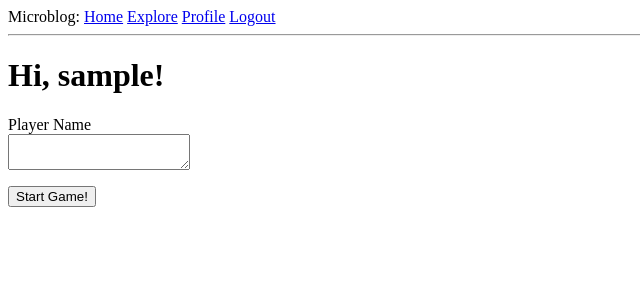
After one commit to scottunderwood/dictionary_game_2018, a Flask app: page /gamepage in a window 1280 px wide. The commit adds this page. Shown: the top 300 px of the page, without its empty margins (0-640 px from the left). Run offline with Flask 2, Linux system fonts and the light colour scheme; the visitor is signed in with stand-in values (Sample User, id 1); data comes from the database, SQL or seed files in the repository; both versions use the stored data as it was after the commit.

Commit message:
added gamepage with start game button and output tied to game logic

```diff
--- a/microblog/app/forms.py
+++ b/microblog/app/forms.py
@@ -1,7 +1,13 @@
 from flask_wtf import FlaskForm
+# imports specific form fields from flask_wtf that are then used below in the creation of forms
 from wtforms import StringField, PasswordField, BooleanField, SubmitField, TextAreaField
+# imports specific form validation tools that are then applied to forms below
 from wtforms.validators import ValidationError, DataRequired, Email, EqualTo, Length
 from app.models import User
+
+# example of a form being created as a copy of the FlaskForm class
+# form fields / buttons are created as variables which have a type,
+# a name, and potentially a validaton rule
 
 
 class LoginForm(FlaskForm):
@@ -15,7 +21,8 @@ class RegistrationForm(FlaskForm):
     username = StringField('Username', validators=[DataRequired()])
     email = StringField('Email', validators=[DataRequired(), Email()])
     password = PasswordField('Password', validators=[DataRequired()])
-    password2 = PasswordField('Repeat Password', validators=[DataRequired(), EqualTo('password')])
+    password2 = PasswordField('Repeat Password', validators=[
+                              DataRequired(), EqualTo('password')])
     submit = SubmitField('Register')
 
     def validate_username(self, username):
@@ -53,5 +60,13 @@ class EditProfileForm(FlaskForm):
 
 # Creates a new form class for users to submit new posts
 class PostForm(FlaskForm):
-    post = TextAreaField('Say something', validators=[DataRequired(), Length(min=1, max=140)])
+    post = TextAreaField('Say something', validators=[
+                         DataRequired(), Length(min=1, max=140)])
     submit = SubmitField('Submit')
+
+
+# Initial attempt at creating a basic game form that makes you ener your name and then press a button to start the game script
+class GameForm(FlaskForm):
+    player_name = TextAreaField('Player Name', validators=[
+                                DataRequired(), Length(min=1, max=24)])
+    start_game = SubmitField('Start Game!')
--- a/microblog/app/routes.py
+++ b/microblog/app/routes.py
@@ -7,9 +7,12 @@ from flask import render_template, flash, redirect, url_for, request
 from flask_login import login_user, logout_user, current_user, login_required
 from werkzeug.urls import url_parse
 from app import app, db
-from app.forms import LoginForm, RegistrationForm, EditProfileForm, PostForm
+# imports the various form types created in forms.py so that they can be used on certain application routes
+from app.forms import LoginForm, RegistrationForm, EditProfileForm, PostForm, GameForm
 from app.models import User, Post
 from datetime import datetime
+# initial attempt at importing game logic so that it an be returned in the gamepage viewfunction
+import game_logic_v2
 
 
 @app.before_request
@@ -27,6 +30,8 @@ def before_request():
 # this function. This means that when a web browser requests either of these two
 # URLs, Flask is going to invoke this function and pass the return value of it
 # back to the browser as a response.
+
+
 @app.route('/', methods=['GET', 'POST'])
 @app.route('/index', methods=['GET', 'POST'])
 @login_required
@@ -39,7 +44,8 @@ def index():
         flash('Your post is now live!')
         return redirect(url_for('index'))
     page = request.args.get('page', 1, type=int)
-    posts = current_user.followed_posts().paginate(page, app.config['POSTS_PER_PAGE'], False)
+    posts = current_user.followed_posts().paginate(
+        page, app.config['POSTS_PER_PAGE'], False)
     next_url = url_for('index', page=posts.next_num) \
         if posts.has_next else None
     prev_url = url_for('index', page=posts.prev_num) \
@@ -52,6 +58,10 @@ def index():
     return render_template('index.html', title='Home', form=form, posts=posts.items, next_url=next_url, prev_url=prev_url)
 
 
+# the form=form argument in a render_template() call passes the form object imported from
+# forms.py to the template with the name form so that it can be rendered
+# indicating methods =['GET', 'POST'] lets flask know that this view function needs to be
+# able to get and post requests (defaults to just 'GET')
 @app.route('/login', methods=['GET', 'POST'])
 def login():
     if current_user.is_authenticated:
@@ -96,7 +106,8 @@ def register():
 def user(username):
     user = User.query.filter_by(username=username).first_or_404()
     page = requests.args.get('page', 1, type=int)
-    posts = user.posts.order_by(Post.timestamp.desc()).paginate(page, app.config['POSTS_PER_PAGE'], False)
+    posts = user.posts.order_by(Post.timestamp.desc()).paginate(
+        page, app.config['POSTS_PER_PAGE'], False)
     next_url = url_for('user', username=user.username, page=posts.next_num) \
         if posts.has_next else None
     prev_url = url_for('user', username=user.username, page=posts.prev_num) \
@@ -154,14 +165,27 @@ def unfollow(username):
     flash('You are no longer following {}!'.format(username))
     return redirect(url_for('user', username=username))
 
+
 # Introduces an 'explore view' for easier discovery of other users
 @app.route('/explore')
 @login_required
 def explore():
     page = request.args.get('page', 1, type=int)
-    posts = Post.query.order_by(Post.timestamp.desc()).paginate(page, app.config['POSTS_PER_PAGE'], False)
+    posts = Post.query.order_by(Post.timestamp.desc()).paginate(
+        page, app.config['POSTS_PER_PAGE'], False)
     next_url = url_for('explore', page=posts.next_num) \
         if posts.has_next else None
     prev_url = url_for('explore', page=posts.prev_num) \
         if posts.has_prev else None
     return render_template('index.html', title='Explore', posts=posts.items, next_url=next_url, prev_url=prev_url)
+
+
+# Initial attempt at creating a basic game view function that takes GameForm and renders it on a page
+@app.route('/gamepage', methods=['GET', 'POST'])
+@login_required
+def gamepage():
+    form = GameForm()
+    if form.validate_on_submit():
+        flash('the game would run now')
+        return render_template('gamepage.html', title='Game Page', game_output=game_logic_v2.game(5, ['scott', 'nicole', 'jane', 'don', 'meg']))
+    return render_template('gamepage.html', title='Game Page', form=form)
--- /dev/null
+++ b/microblog/app/templates/gamepage.html
@@ -0,0 +1,23 @@
+{% extends "base.html" %}
+
+{% block content %}
+    <h1>Hi, {{ current_user.username }}!</h1>
+    {% if form %}
+        <form action="" method="post">
+            {{ form.hidden_tag() }}
+            <p>
+                {{ form.player_name.label }}<br>
+                {{ form.player_name(size=32) }}<br>
+                {% for error in form.player_name.errors %}
+                <span style="color: red;">[{{ error }}]</span>
+                {% endfor %}
+            </p>
+            <p>{{ form.start_game() }}</p>
+        </form>
+    {% endif %}
+    {% if game_output %}
+        <p>
+            {{ game_output }}
+        </p>
+    {% endif %}
+{% endblock %}
```
Also changed, not shown: microblog/app/game_logic_v2.py (+16 -12 lines), microblog/app/templates/flask_and_jinja2_notes.txt (added, +8 -0 lines), microblog/app/templates/index.html (+0 -9 lines), microblog/app.db, 10 other files.
